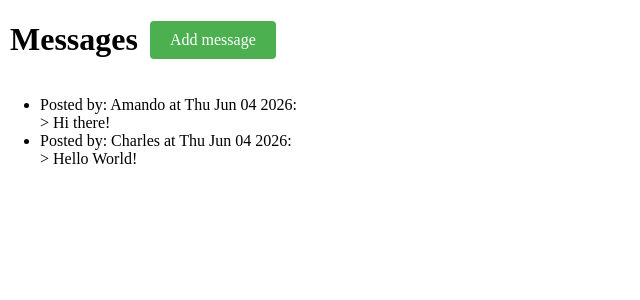
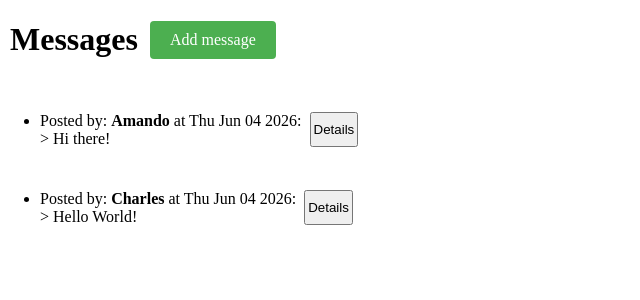
Before and after one commit to ChristoferLv/top-mini-message-board, a Node server app: page / in a window 1280 px wide. Shown: the part 54-354 px from the top of the page, without its empty margins (0-640 px from the left). Run offline with Node 20, Linux system fonts and the light colour scheme.

Commit message:
Create message details page

```diff
--- a/index.js
+++ b/index.js
@@ -9,11 +9,13 @@ const assetsPath = join(dir, "public");
 
 const messages = [
     {
+        id: crypto.randomUUID(),
         text: "Hi there!",
         user: "Amando",
         added: new Date()
     },
     {
+        id: crypto.randomUUID(),
         text: "Hello World!",
         user: "Charles",
         added: new Date()
@@ -28,7 +30,13 @@ app.set("view engine", "ejs");
 
 app.get("/", (req, res) => res.render("index", { title: "Mini Messageboard", messages: messages }));
 app.get("/new", (req, res) => res.render("new"));
-app.post("/new", (req, res) => { messages.push({ text: req.body.message, user: req.body.user, added: new Date() }); res.redirect("/"); console.log(req.body) });
+app.get("/details/:id", (req, res) => res.render("message_id", { title: "Message Details", ...messages.find(message => message.id === req.params.id) }));
+app.post("/new", (req, res) => {
+    messages.push({
+        id: crypto.randomUUID(), text: req.body.message, user: req.body.user, added: new Date()
+    });
+    res.redirect("/");
+});
 
 app.listen(PORT, (error) => {
     if (error) {
--- a/public/style.css
+++ b/public/style.css
@@ -39,3 +39,21 @@ form{
     align-items: start;
     gap: 3px 0;
 }
+
+li{
+    margin-top: 10px;
+}
+
+.message_item{
+    display: flex;
+    align-items: center;
+    gap: 0 8px;
+}
+
+.message_item button{
+    padding: 8px 2px;
+}
+
+.message_details{
+    margin-left: 10px;
+}
--- a/views/index.ejs
+++ b/views/index.ejs
@@ -8,6 +8,8 @@
     <%= title %>
   </title>
   <link rel="stylesheet" href="/style.css">
+  <link rel="icon" href="/favicon.svg" />
+
 </head>
 
 <body>
@@ -20,13 +22,23 @@
   <ul>
     <% messages.map((message)=> { %>
       <li>
-        Posted by: <%= message.user %> at <%= message.added.toDateString() %>:<br>
-            > <%= message.text %>
+        <div id=<%=message.id %> class="message_item">
+          <p>Posted by: <strong>
+              <%= message.user %>
+            </strong> at <%= message.added.toDateString() %>:<br>
+              > <%= message.text %>
+          </p>
+          <button onclick="goToDetails(event)">Details</button>
+        </div>
       </li>
       <% }) %>
   </ul>
 
-
+  <script>
+    function goToDetails(e) {
+      window.location.href = "/details/" + e.target.parentElement.id;
+    }
+  </script>
 </body>
 
 </html>
--- a/views/new.ejs
+++ b/views/new.ejs
@@ -6,7 +6,7 @@
     <meta name="viewport" content="width=device-width, initial-scale=1.0">
     <title>Add new message</title>
     <link rel="stylesheet" href="/style.css">
-
+    <link rel="icon" href="/favicon.svg" />
 </head>
 
 <body>
```
Also changed, not shown: views/message_id.ejs (added, +35 -0 lines), public/favicon.svg (added).
